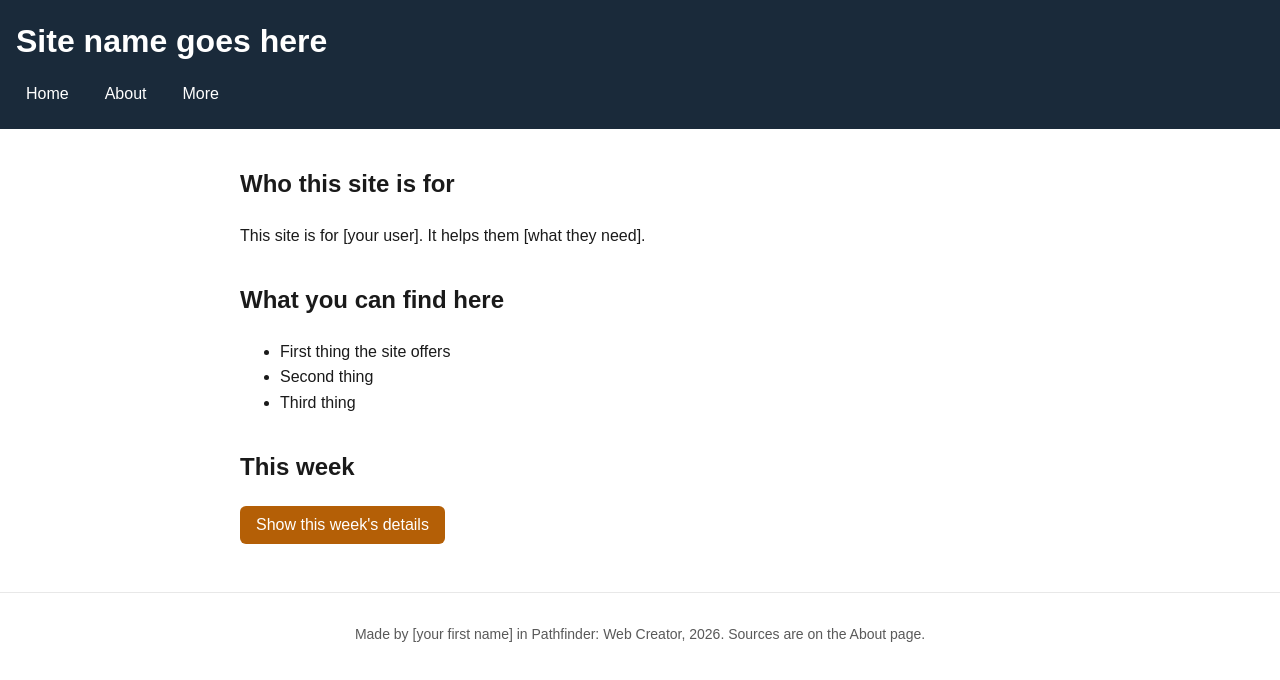
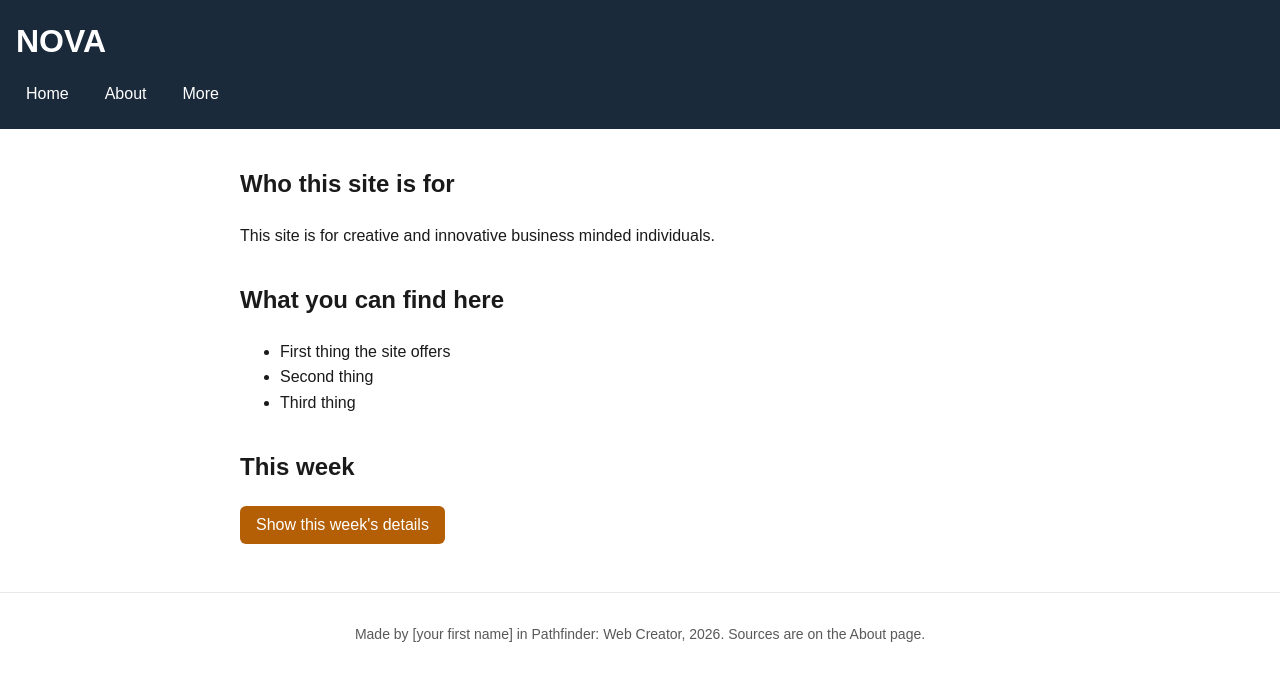
Before and after one commit to SAMTHEMASTER300/NOVA-, a plain HTML site: page index.html in a window 1280 px wide. Drawn offline with Linux system fonts and the light colour scheme.

Commit message:
first page for NOVA

```diff
--- a/index.html
+++ b/index.html
@@ -9,7 +9,7 @@
 </head>
 <body>
   <header>
-    <h1>Site name goes here</h1>
+    <h1>NOVA</h1>
     <nav>
       <a href="index.html">Home</a>
       <a href="about.html">About</a>
@@ -20,7 +20,7 @@
   <main>
     <section>
       <h2>Who this site is for</h2>
-      <p>This site is for [your user]. It helps them [what they need].</p>
+      <p>This site is for creative and innovative business minded individuals.</p>
     </section>
 
     <section>
```
